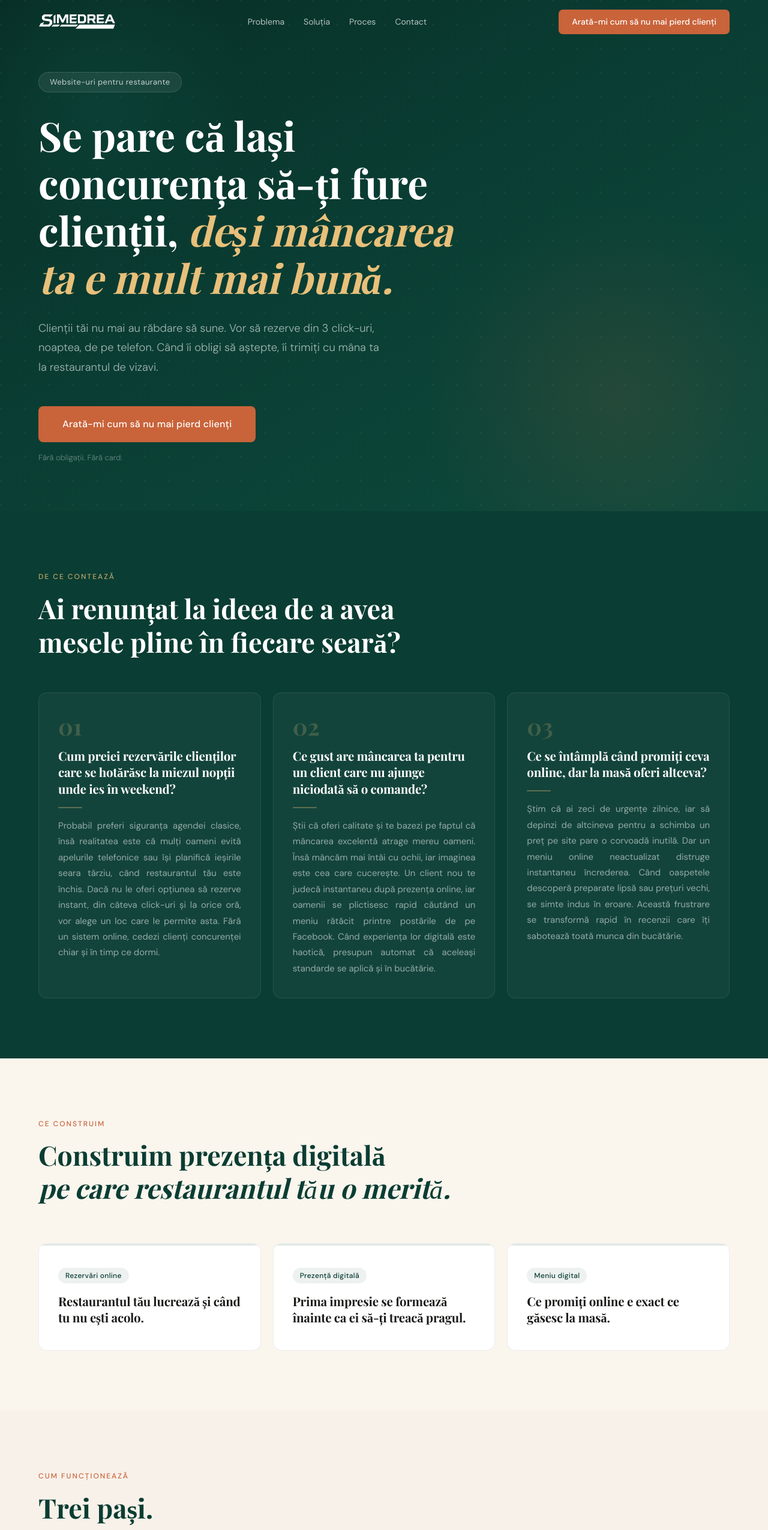
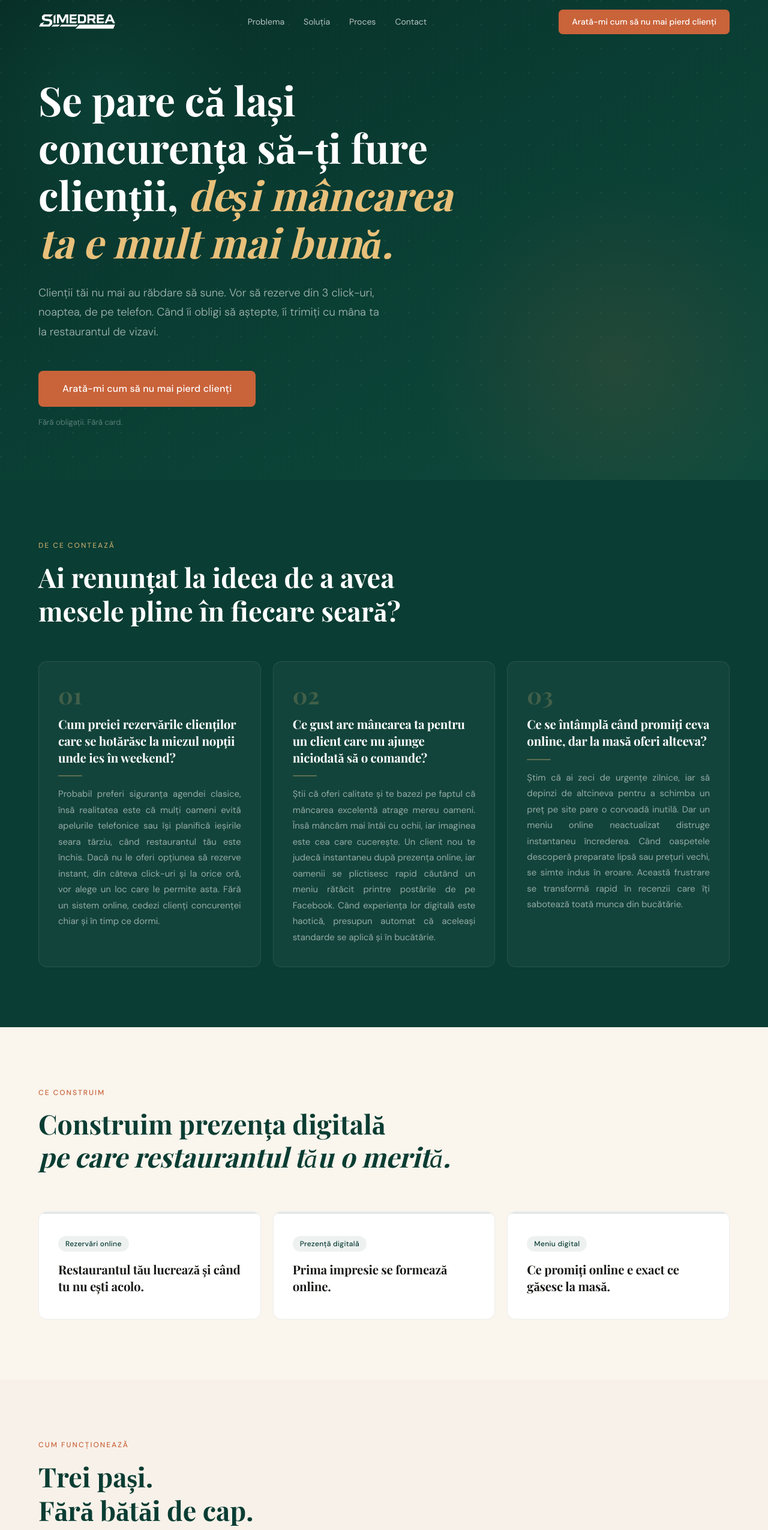
Before and after one commit to Mihai-Simedrea/simedreaindustries.github.io, a React (Vite) app: page / in a window 1280 px wide. Shown: the top 2550 px of the page at 60% size. Built offline with nearby package versions, Linux system fonts and the light colour scheme; a web font is replaced by a local one.

Commit message:
copy: remove hero pill tag, update solution card title

```diff
--- a/src/components/Hero.tsx
+++ b/src/components/Hero.tsx
@@ -21,10 +21,6 @@ export default function Hero({ onCta }: HeroProps) {
       <div style={{ position: 'absolute', top: -80, left: -80, width: 500, height: 500, background: 'radial-gradient(circle, rgba(15,81,68,0.4) 0%, transparent 70%)', zIndex: 0, pointerEvents: 'none' }} />
 
       <div style={{ position: 'relative', zIndex: 1, maxWidth: 760 }}>
-        <span style={{ display: 'inline-block', background: 'rgba(255,255,255,0.07)', border: '1px solid rgba(255,255,255,0.13)', color: 'rgba(255,255,255,0.75)', padding: '6px 18px', borderRadius: 100, fontSize: 13, fontWeight: 400, marginBottom: 32, letterSpacing: '0.4px' }}>
-          Website-uri pentru restaurante
-        </span>
-
         <h1 style={{ fontFamily: "'Playfair Display', serif", fontSize: 'clamp(2.4rem, 5.5vw, 4.2rem)', color: '#ffffff', lineHeight: 1.18, fontWeight: 700, marginBottom: 28 }}>
           Se pare că lași concurența să-ți fure clienții,{' '}
           <em style={{ fontStyle: 'italic', color: '#E8C07A' }}>
--- a/src/components/SolutionSection.tsx
+++ b/src/components/SolutionSection.tsx
@@ -5,7 +5,7 @@ const solutions = [
   },
   {
     tag: 'Prezență digitală',
-    title: 'Prima impresie se formează înainte ca ei să-ți treacă pragul.',
+    title: 'Prima impresie se formează online.',
   },
   {
     tag: 'Meniu digital',
@@ -84,7 +84,6 @@ export default function SolutionSection() {
                 gap: 16,
               }}
             >
-              {/* Top accent line */}
               <div
                 style={{
                   position: 'absolute' as const,
@@ -94,7 +93,6 @@ export default function SolutionSection() {
                   opacity: 0.12,
                 }}
               />
-
               <span
                 style={{
                   display: 'inline-block',
@@ -110,7 +108,6 @@ export default function SolutionSection() {
               >
                 {s.tag}
               </span>
-
               <h3
                 style={{
                   fontFamily: "'Playfair Display', serif",
```
